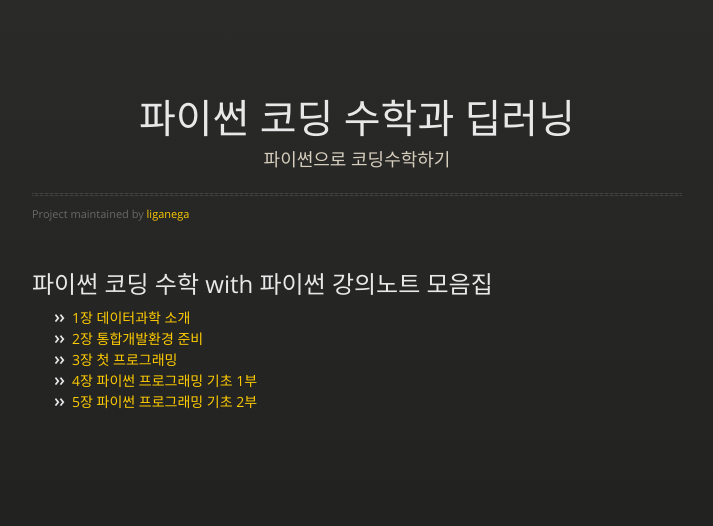
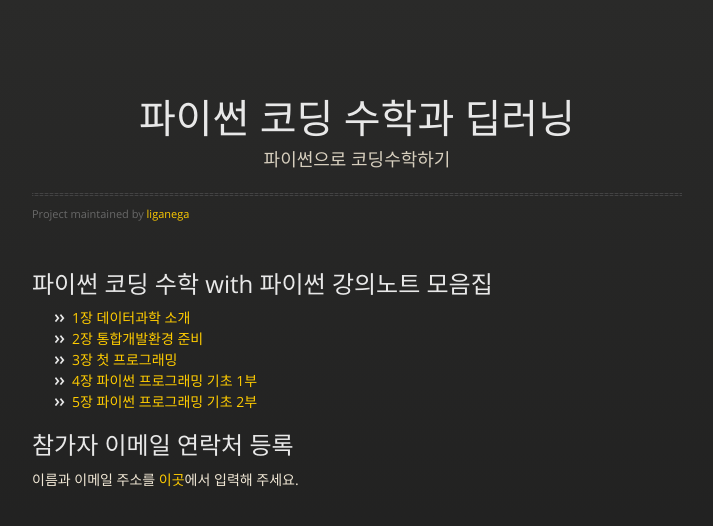
Before and after one commit to liganega/PythonCodingMath, a Jekyll site: the page built from index.md, in a window 1280 px wide. Shown: the top 526 px of the page, without its empty margins (283-996 px from the left). Built offline with Jekyll 4.4.1, drawn with Linux system fonts in a browser that asks for light colours; our own code applies the rules of GitHub Pages for plain Markdown files.

Commit message:
참가자 이메일 주소 신청서 추가

```diff
--- a/index.md
+++ b/index.md
@@ -9,6 +9,12 @@ layout: datasci
 * [3장 첫 프로그래밍](./notebooks/CodingMath03-Programming_Start.html)
 * [4장 파이썬 프로그래밍 기초 1부](./notebooks/CodingMath04-Python-FastTrack-Part01.html)
 * [5장 파이썬 프로그래밍 기초 2부](./notebooks/CodingMath05-Python-FastTrack-Part02.html)
+
+
+## 참가자 이메일 연락처 등록
+
+이름과 이메일 주소를 [이곳](https://forms.gle/chXV1Lfat2VvaEfb9)에서 입력해 주세요.
+
 
 <!---
 * [3장 파이썬 기본자료형 1부: 정수, 부동소수점, 불리언](./notebooks/DataSci03-DataTypes_Part1.html)
```
Also changed, not shown: 1 other file.
